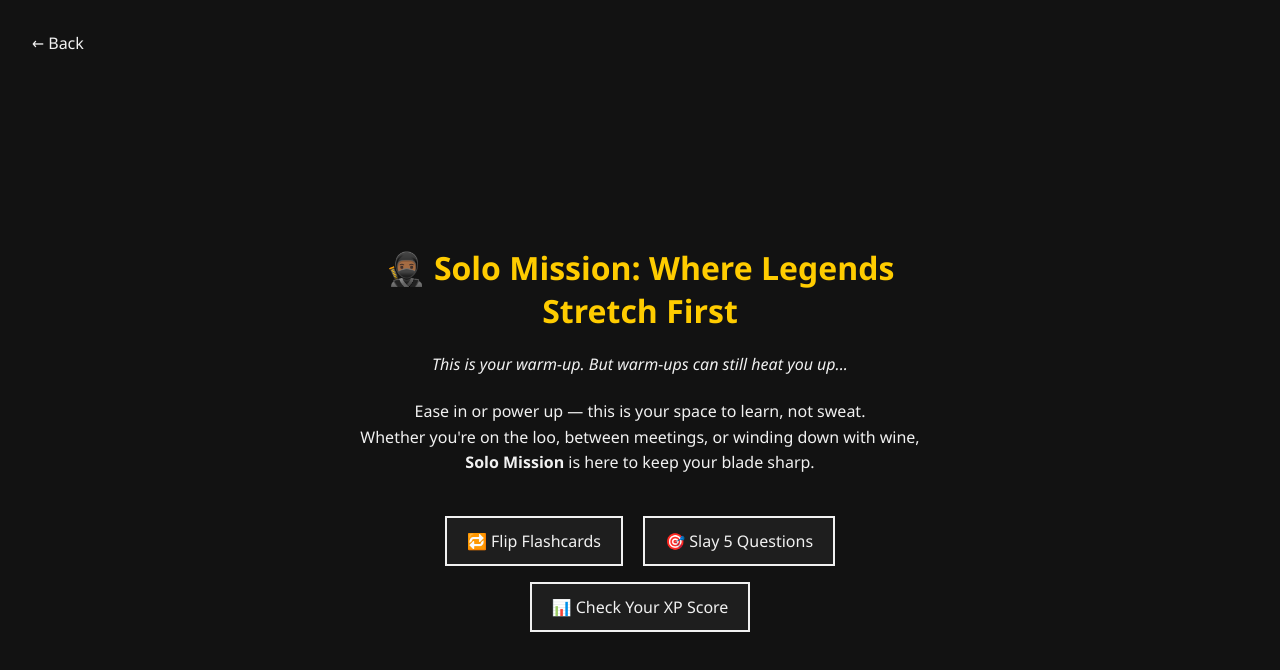
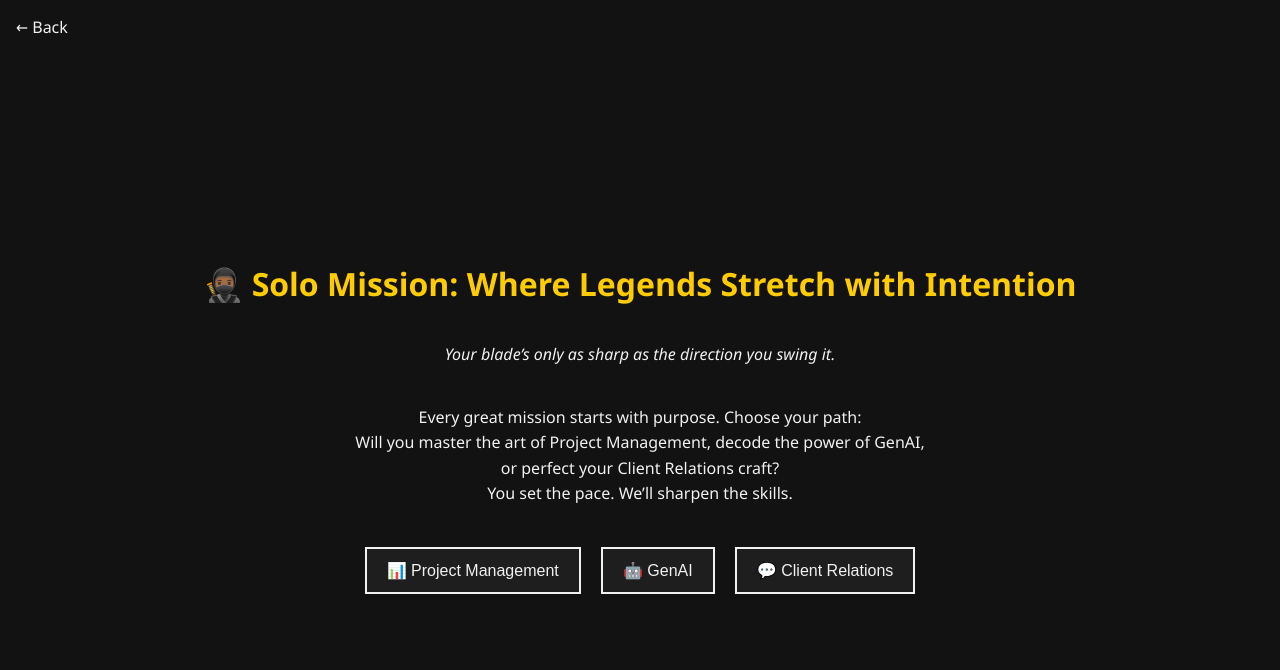
Before and after one commit to oleebranch/interview_slayer, a website: page solo.html in a window 1280 px wide. Drawn offline with Linux system fonts and the light colour scheme.

Commit message:
updates the Solo page with a focused intention for prep by adding categories of study.

```diff
--- a/solo.html
+++ b/solo.html
@@ -13,21 +13,17 @@
       min-height: 100vh;
       display: flex;
       flex-direction: column;
+      align-items: center;
       justify-content: center;
-      align-items: center;
+      position: relative;
+      margin: 0;
       padding: 2rem 1rem;
       text-align: center;
-      margin: 0;
-    }
-    .container {
-      max-width: 600px;
-      width: 100%;
-      margin: auto;
     }
     .back {
       position: absolute;
-      top: 2rem;
-      left: 2rem;
+      top: 1rem;
+      left: 1rem;
       color: #f1f1f1;
       text-decoration: none;
       font-size: 1rem;
@@ -38,6 +34,7 @@
     h1 {
       font-size: 2em;
       color: #ffcc00;
+      margin-top: 3rem;
     }
     .tagline {
       font-size: 1rem;
@@ -49,7 +46,7 @@
       line-height: 1.6;
       margin-bottom: 2rem;
     }
-    .cta-button {
+    .category-button, .cta-button {
       background-color: #1e1e1e;
       color: #f1f1f1;
       border: 2px solid #f1f1f1;
@@ -61,24 +58,73 @@
       text-decoration: none;
       display: inline-block;
     }
-    .cta-button:hover {
+    .category-button:hover, .cta-button:hover {
       background-color: #f1f1f1;
       color: #121212;
     }
+    .cta-container {
+      display: none;
+      margin-top: 1.5rem;
+    }
+    #current-path {
+      font-size: 1rem;
+      font-style: italic;
+      margin-top: 2rem;
+      color: #aaa;
+    }
   </style>
+  <script>
+    function showActions(category) {
+      // Hide all categories
+      document.getElementById('category-buttons').style.display = 'none';
+
+      // Show only the selected category's CTA buttons
+      document.querySelectorAll('.cta-container').forEach(el => el.style.display = 'none');
+      document.getElementById(category).style.display = 'block';
+
+      // Update current path text
+      let pathText = "";
+      if (category === 'pm') pathText = "📊 Practicing: Project Management";
+      if (category === 'genai') pathText = "🤖 Practicing: GenAI";
+      if (category === 'cx') pathText = "💬 Practicing: Client Relations";
+      document.getElementById('current-path').textContent = pathText;
+    }
+  </script>
 </head>
 <body>
   <a href="index.html" class="back">Back</a>
-  <div class="container">
-    <h1>🥷🏾 Solo Mission: Where Legends Stretch First</h1>
-    <p class="tagline">This is your warm-up. But warm-ups can still heat you up...</p>
-    <p class="intro">
-      Ease in or power up — this is your space to learn, not sweat.<br>
-      Whether you're on the loo, between meetings, or winding down with wine,<br>
-      <strong>Solo Mission</strong> is here to keep your blade sharp.
-    </p>
-    <a class="cta-button" href="flashcard.html">🔁 Flip Flashcards</a>
-    <a class="cta-button" href="quiz.html">🎯 Slay 5 Questions</a>
+  <h1>🥷🏾 Solo Mission: Where Legends Stretch with Intention</h1>
+  <p class="tagline">Your blade’s only as sharp as the direction you swing it.</p>
+  <p class="intro">
+    Every great mission starts with purpose. Choose your path:<br>
+    Will you master the art of Project Management, decode the power of GenAI,<br>
+    or perfect your Client Relations craft?<br>
+    You set the pace. We’ll sharpen the skills.
+  </p>
+
+  <div id="category-buttons">
+    <button class="category-button" onclick="showActions('pm')">📊 Project Management</button>
+    <button class="category-button" onclick="showActions('genai')">🤖 GenAI</button>
+    <button class="category-button" onclick="showActions('cx')">💬 Client Relations</button>
+  </div>
+
+  <p id="current-path"></p>
+
+  <div id="pm" class="cta-container">
+    <a class="cta-button" href="flashcard_pm.html">🔁 Flip Flashcards</a>
+    <a class="cta-button" href="quiz_pm.html">🎯 Slay 20 Questions</a>
+    <a class="cta-button" href="xp.html">📊 Check Your XP Score</a>
+  </div>
+
+  <div id="genai" class="cta-container">
+    <a class="cta-button" href="flashcard_genai.html">🔁 Flip Flashcards</a>
+    <a class="cta-button" href="quiz_genai.html">🎯 Slay 20 Questions</a>
+    <a class="cta-button" href="xp.html">📊 Check Your XP Score</a>
+  </div>
+
+  <div id="cx" class="cta-container">
+    <a class="cta-button" href="flashcard_cx.html">🔁 Flip Flashcards</a>
+    <a class="cta-button" href="quiz_cx.html">🎯 Slay 20 Questions</a>
     <a class="cta-button" href="xp.html">📊 Check Your XP Score</a>
   </div>
 </body>
```
